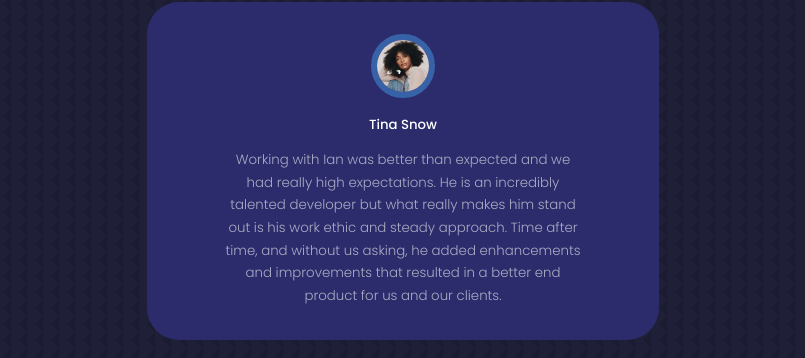
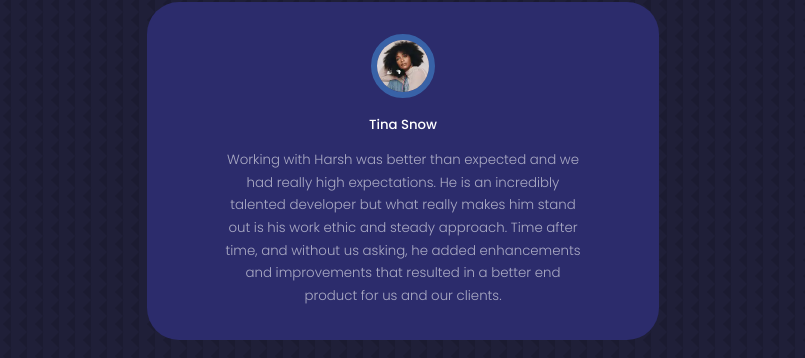
Before and after one commit to harshsingh-io/portfolio, a React (Create React App) app: page / in a window 1280 px wide. Shown: the part 4756-5114 px from the top of the page, without its empty margins (237-1042 px from the left). Built offline with nearby package versions, Linux system fonts and the light colour scheme.

Commit message:
Testimonial Updated

```diff
--- a/src/components/testimonials/Testimonials.jsx
+++ b/src/components/testimonials/Testimonials.jsx
@@ -18,22 +18,22 @@ const data = [
   {
     avatar: AVTR1,
     name: 'Tina Snow',
-    review: 'Working with Ian was better than expected and we had really high expectations. He is an incredibly talented developer but what really makes him stand out is his work ethic and steady approach. Time after time, and without us asking, he added enhancements and improvements that resulted in a better end product for us and our clients.'
+    review: 'Working with Harsh was better than expected and we had really high expectations. He is an incredibly talented developer but what really makes him stand out is his work ethic and steady approach. Time after time, and without us asking, he added enhancements and improvements that resulted in a better end product for us and our clients.'
   },
   {
     avatar: AVTR2,
     name: 'Shatta Wale',
-    review: 'Working with Ian was better than expected and we had really high expectations. He is an incredibly talented developer but what really makes him stand out is his work ethic and steady approach. Time after time, and without us asking, he added enhancements and improvements that resulted in a better end product for us and our clients.'
+    review: 'Working with Harsh was better than expected and we had really high expectations. He is an incredibly talented developer but what really makes him stand out is his work ethic and steady approach. Time after time, and without us asking, he added enhancements and improvements that resulted in a better end product for us and our clients.'
   },
   {
     avatar: AVTR3,
     name: 'kwame Despite',
-    review: 'Working with Ian was better than expected and we had really high expectations. He is an incredibly talented developer but what really makes him stand out is his work ethic and steady approach. Time after time, and without us asking, he added enhancements and improvements that resulted in a better end product for us and our clients.'
+    review: 'Working with Harsh was better than expected and we had really high expectations. He is an incredibly talented developer but what really makes him stand out is his work ethic and steady approach. Time after time, and without us asking, he added enhancements and improvements that resulted in a better end product for us and our clients.'
   },
   {
     avatar: AVTR4,
     name: 'Nana Ama McBrown',
-    review: 'Working with Ian was better than expected and we had really high expectations. He is an incredibly talented developer but what really makes him stand out is his work ethic and steady approach. Time after time, and without us asking, he added enhancements and improvements that resulted in a better end product for us and our clients.'
+    review: 'Working with Harsh was better than expected and we had really high expectations. He is an incredibly talented developer but what really makes him stand out is his work ethic and steady approach. Time after time, and without us asking, he added enhancements and improvements that resulted in a better end product for us and our clients.'
   },
 ]
 const Testimonials = () => {
```
